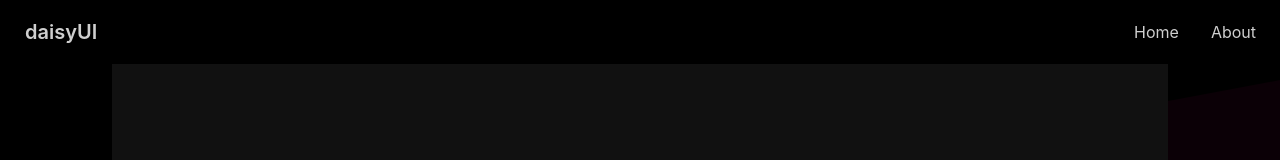
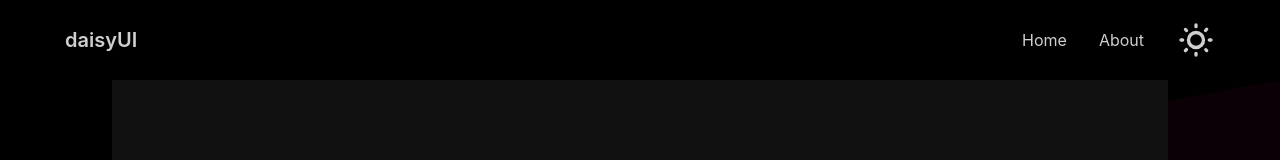
Before and after one commit to abir14016/dev-abir-client, a React (Create React App) app: page / in a window 1280 px wide. Shown: the top 160 px of the page. Built offline with nearby package versions, Linux system fonts and the light colour scheme.

Commit message:
dark/light theme toggled by click

```diff
--- a/public/index.html
+++ b/public/index.html
@@ -1,5 +1,5 @@
 <!DOCTYPE html>
-<html lang="en" data-theme="dark">
+<html lang="en">
   <head>
     <meta charset="utf-8" />
     <link rel="icon" href="%PUBLIC_URL%/favicon.ico" />
--- a/src/App.js
+++ b/src/App.js
@@ -2,37 +2,23 @@ import './App.css';
 import Footer from './Pages/Footer/Footer';
 import Header from './Pages/Header/Header';
 import Home from './Pages/Home/Home/Home';
-import projectBG from './assests/images/backgrounds/project-bg.svg';
+// import darkBG from './assests/images/backgrounds/dark-bg.svg';
+// import lightBG from './assests/images/backgrounds/light-bg.svg';
 import { Route, Routes } from 'react-router-dom';
 import About from './Pages/Home/About/About';
 import NotFound from './Pages/NotFound/NotFound';
 
 function App() {
-  const divStyle = {
-    width: '100vw',
-    height: '100vh',
-    backgroundImage: `url(${projectBG})`,
-    backgroundSize: 'cover',
-    backgroundPosition: 'center',
-    backgroundAttachment: 'fixed'
-  };
   return (
-    <div className="App overflow-y-scroll" style={divStyle}>
-      <Header></Header>
+    <Header>
       <Routes>
         <Route path='/' element={<Home></Home>}></Route>
         <Route path='/about' element={<About></About>}></Route>
         <Route path='*' element={<NotFound></NotFound>}></Route>
       </Routes>
       <Footer></Footer>
-    </div>
+    </Header>
   );
 }
 
 export default App;
-
-// light bg
-// <svg xmlns='http://www.w3.org/2000/svg' width='100%' height='100%' viewBox='0 0 1600 800'><rect fill='#FFFEFE' width='1600' height='800'/><g fill-opacity='0.5'><polygon  fill='#eecee2' points='1600 160 0 460 0 350 1600 50'/><polygon  fill='#dd9fc6' points='1600 260 0 560 0 450 1600 150'/><polygon  fill='#cc6faa' points='1600 360 0 660 0 550 1600 250'/><polygon  fill='#bb408e' points='1600 460 0 760 0 650 1600 350'/><polygon  fill='#AA1072' points='1600 800 0 800 0 750 1600 450'/></g></svg>
-
-// dark bg
-//<svg xmlns='http://www.w3.org/2000/svg' width='100%' height='100%' viewBox='0 0 1600 800'><rect fill='#000000' width='1600' height='800'/><g fill-opacity='0.22'><polygon  fill='#220314' points='1600 160 0 460 0 350 1600 50'/><polygon  fill='#440728' points='1600 260 0 560 0 450 1600 150'/><polygon  fill='#660a3c' points='1600 360 0 660 0 550 1600 250'/><polygon  fill='#880e50' points='1600 460 0 760 0 650 1600 350'/><polygon  fill='#AA1164' points='1600 800 0 800 0 750 1600 450'/></g></svg>
--- a/src/Pages/Header/Header.js
+++ b/src/Pages/Header/Header.js
@@ -1,30 +1,59 @@
-import React from 'react';
+import React, { useState } from 'react';
 import { Link } from 'react-router-dom';
+import darkBG from '../../assests/images/backgrounds/dark-bg.svg';
+import lightBG from '../../assests/images/backgrounds/light-bg.svg';
 
-const Header = () => {
+const Header = ({ children }) => {
+    const darkmood = {
+        width: '100vw',
+        height: '100vh',
+        backgroundImage: `url(${darkBG})`,
+        backgroundSize: 'cover',
+        backgroundPosition: 'center',
+        backgroundAttachment: 'fixed'
+    };
+    const lightmood = {
+        width: '100vw',
+        height: '100vh',
+        backgroundImage: `url(${lightBG})`,
+        backgroundSize: 'cover',
+        backgroundPosition: 'center',
+        backgroundAttachment: 'fixed'
+    };
+    const [dark, setDark] = useState(true);
+    const menuItems = <>
+        <li><Link to='/'>Home</Link></li>
+        <li><Link to='about'>About</Link></li>
+        <li>
+            <label className="swap swap-rotate">
+                <input onClick={() => { setDark(!dark) }} type="checkbox" />
+                <svg className="swap-off fill-current w-10 h-10" xmlns="http://www.w3.org/2000/svg" viewBox="0 0 24 24"><path d="M5.64,17l-.71.71a1,1,0,0,0,0,1.41,1,1,0,0,0,1.41,0l.71-.71A1,1,0,0,0,5.64,17ZM5,12a1,1,0,0,0-1-1H3a1,1,0,0,0,0,2H4A1,1,0,0,0,5,12Zm7-7a1,1,0,0,0,1-1V3a1,1,0,0,0-2,0V4A1,1,0,0,0,12,5ZM5.64,7.05a1,1,0,0,0,.7.29,1,1,0,0,0,.71-.29,1,1,0,0,0,0-1.41l-.71-.71A1,1,0,0,0,4.93,6.34Zm12,.29a1,1,0,0,0,.7-.29l.71-.71a1,1,0,1,0-1.41-1.41L17,5.64a1,1,0,0,0,0,1.41A1,1,0,0,0,17.66,7.34ZM21,11H20a1,1,0,0,0,0,2h1a1,1,0,0,0,0-2Zm-9,8a1,1,0,0,0-1,1v1a1,1,0,0,0,2,0V20A1,1,0,0,0,12,19ZM18.36,17A1,1,0,0,0,17,18.36l.71.71a1,1,0,0,0,1.41,0,1,1,0,0,0,0-1.41ZM12,6.5A5.5,5.5,0,1,0,17.5,12,5.51,5.51,0,0,0,12,6.5Zm0,9A3.5,3.5,0,1,1,15.5,12,3.5,3.5,0,0,1,12,15.5Z" /></svg>
+
+                <svg className="swap-on fill-current w-10 h-10" xmlns="http://www.w3.org/2000/svg" viewBox="0 0 24 24"><path d="M21.64,13a1,1,0,0,0-1.05-.14,8.05,8.05,0,0,1-3.37.73A8.15,8.15,0,0,1,9.08,5.49a8.59,8.59,0,0,1,.25-2A1,1,0,0,0,8,2.36,10.14,10.14,0,1,0,22,14.05,1,1,0,0,0,21.64,13Zm-9.5,6.69A8.14,8.14,0,0,1,7.08,5.22v.27A10.15,10.15,0,0,0,17.22,15.63a9.79,9.79,0,0,0,2.1-.22A8.11,8.11,0,0,1,12.14,19.73Z" /></svg>
+            </label>
+        </li>
+    </>
     return (
-        <div className="navbar sticky top-0 z-50">
+        <div data-theme={dark ? "dark" : "light"} className="App overflow-y-scroll" style={dark ? darkmood : lightmood}>
+            <div className='sticky top-0 z-50 navbar  px-12'>
                 <div className="navbar-start">
                     <div className="dropdown">
                         <label tabIndex={0} className="btn btn-ghost lg:hidden">
                             <svg xmlns="http://www.w3.org/2000/svg" className="h-5 w-5" fill="none" viewBox="0 0 24 24" stroke="currentColor"><path strokeLinecap="round" strokeLinejoin="round" strokeWidth="2" d="M4 6h16M4 12h8m-8 6h16" /></svg>
                         </label>
                         <ul tabIndex={0} className="menu menu-compact dropdown-content mt-3 p-2 shadow bg-base-100 rounded-box w-52">
-                        <li><a>Item 1</a></li>
-                        <li><a>Item 3</a></li>
+                            {menuItems}
                         </ul>
                     </div>
-                <a className="btn btn-ghost normal-case text-xl">daisyUI</a>
+                    <Link to='/' className="btn btn-ghost normal-case text-xl">daisyUI</Link>
                 </div>
                 <div className="navbar-end hidden lg:flex">
                     <ul className="menu menu-horizontal p-0">
-                    <li><Link to='./'>Home</Link></li>
-                    <li><Link to='./about'>About</Link></li>
+                        {menuItems}
                     </ul>
                 </div>
-            {/* <div className="navbar-end">
-                <a className="btn">Get started</a>
-            </div> */}
+            </div>
+            {children}
         </div>
     );
 };
--- a/src/Pages/Home/About/About.js
+++ b/src/Pages/Home/About/About.js
@@ -8,4 +8,4 @@ const About = () => {
     );
 };
 
-export default About; <h3>About me</h3>
+export default About;
--- a/src/Pages/Home/Banner/Banner.js
+++ b/src/Pages/Home/Banner/Banner.js
@@ -4,7 +4,7 @@ const Banner = () => {
     return (
         <div className="hero min-h-screen bg-base-100">
             <div className="hero-content flex-col lg:flex-row-reverse">
-                <img src="https://placeimg.com/260/400/arch" className="max-w-sm rounded-lg shadow-2xl" />
+                <img src="https://placeimg.com/260/400/arch" className="max-w-sm rounded-lg shadow-2xl" alt='randomImage' />
                 <div>
                     <h1 className="text-5xl font-bold">Box Office News!</h1>
                     <p className="py-6">Provident cupiditate voluptatem et in. Quaerat fugiat ut assumenda excepturi exercitationem quasi. In deleniti eaque aut repudiandae et a id nisi.</p>
--- a/src/Pages/Home/Home/Home.js
+++ b/src/Pages/Home/Home/Home.js
@@ -5,7 +5,7 @@ const Home = () => {
     return (
         <div className='mx-28'>
             <Banner></Banner>
-            <h2>Hello</h2>
+            <h2 className='text-base-100'>Hello</h2>
             <Banner></Banner>
         </div>
     );
```
Also changed, not shown: src/assests/images/backgrounds/dark-bg.svg (renamed from src/assests/images/backgrounds/project-bg.svg), src/assests/images/backgrounds/light-bg.svg (added). Lines whose indentation alone changed are shown as unchanged.
